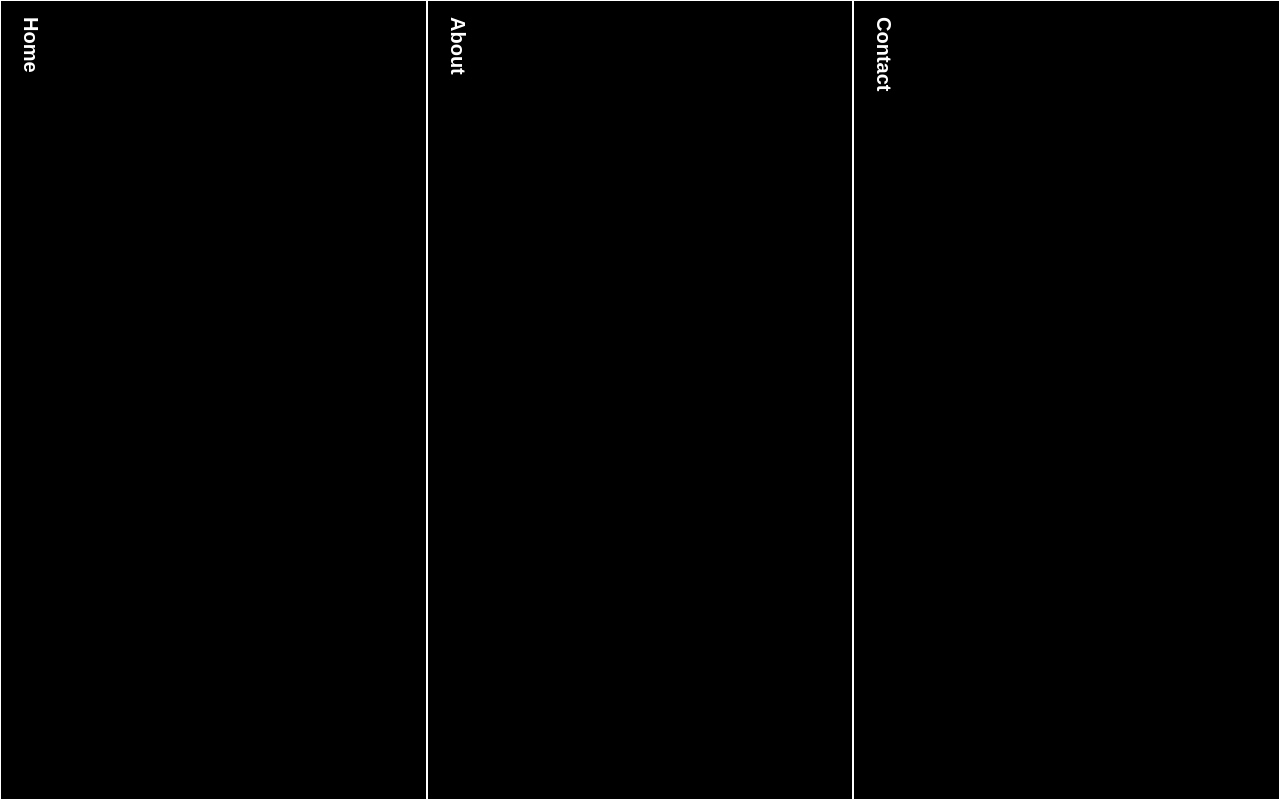
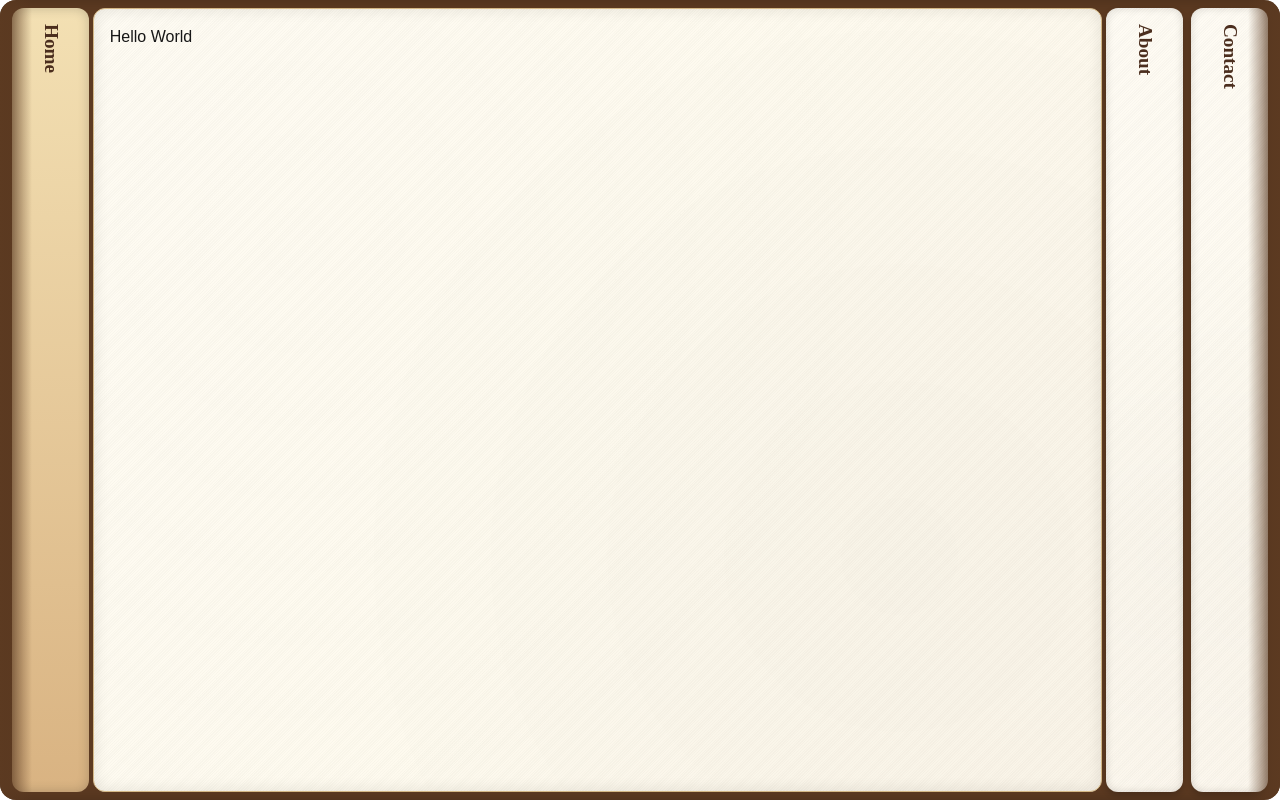
Before and after one commit to musharib130/portfolio, a Next.js app: page / in a window 1280 px wide. Built offline with nearby package versions, Linux system fonts and the light colour scheme.

Commit message:
Styling added

```diff
--- a/app/globals.css
+++ b/app/globals.css
@@ -24,8 +24,3 @@ body {
   color: var(--foreground);
   font-family: Arial, Helvetica, sans-serif;
 }
-
-.vertical-text {
-  writing-mode: vertical-rl;
-  text-orientation: mixed;
-}
--- a/components/navigation/Tabs.tsx
+++ b/components/navigation/Tabs.tsx
@@ -1,6 +1,7 @@
 "use client"
 import { useState, Fragment } from "react"
 import { motion, AnimatePresence } from "framer-motion"
+import "./tabs.css"
 
 interface TabsProps {
   tabs: string[]
@@ -8,24 +9,21 @@ interface TabsProps {
 }
 
 export default function Tabs({ tabs, children }: TabsProps) {
-  const [active, setActive] = useState<number | null>(null)
+  const [active, setActive] = useState<number>(0)
 
   const toggleTab = (index: number) => {
-    setActive(active === index ? null : index)
+    setActive(index)
   }
 
   return (
-    <div className="flex flex-row juststify-start align-stretch h-full w-full">
+    <div className="scroll-tab-container">
       {tabs.map((tab, index) => (
         <Fragment key={index}>
           <div
             onClick={() => toggleTab(index)}
-            className={`border border-white bg-black cursor-pointer
-            transition-all duration-300
-            flex items-start
-            ${active === null ? "flex-1" : "flex-none"}`}>
+            className={`scroll-tab ${active === index ? "active" : ""}`}>
             <p
-              className={`text-white vertical-text p-4 font-bold text-xl`}
+              className={`vertical-text`}
             >
               {tab}
             </p>
@@ -34,11 +32,11 @@ export default function Tabs({ tabs, children }: TabsProps) {
           {active === index && (
             <motion.div
               key={active}   // IMPORTANT: makes it a new component
-              initial={{ width: 0, opacity: 0 }}
-              animate={{ width: "100%", opacity: 1 }}
-              exit={{ width: 0, opacity: 0 }}
+              initial={{ width: 0, opacity: 0.1, padding: 0 }}
+              animate={{ width: "100%", opacity: 1, padding: "1rem" }}
+              exit={{ width: 0, opacity: 0.1, padding: 0 }}
               transition={{ duration: 0.35 }}
-              className="overflow-hidden border border-white"
+              className="overflow-hidden paper-texture rounded-lg"
             >
               {children}
             </motion.div>
--- /dev/null
+++ b/components/navigation/tabs.css
@@ -0,0 +1,102 @@
+/* Vertical text on tab edges */
+.vertical-text {
+    writing-mode: vertical-rl; /* vertical layout */
+    text-orientation: mixed; /* letters upright */
+    font-weight: bold;
+    font-size: 1.2rem;
+    color: #4b2e1e; /* dark brown letters */
+    font-family: "Cinzel", serif; /* medieval-style font if available */
+    padding: 0.5rem;
+    user-select: none;
+}
+
+/* Medieval-style paper texture for tabs and container */
+.paper-texture {
+    background-color: #fefcf7; /* base parchment color */
+    background-image:
+        repeating-linear-gradient(
+            45deg,
+            rgba(255,255,255,0.05) 0px,
+            rgba(255,255,255,0.05) 1px,
+            transparent 1px,
+            transparent 2px
+        ),
+        repeating-linear-gradient(
+            -45deg,
+            rgba(0,0,0,0.02) 0px,
+            rgba(0,0,0,0.02) 1px,
+            transparent 1px,
+            transparent 2px
+        ),
+        radial-gradient(circle at 20% 30%, rgba(255,255,255,0.03), transparent 60%),
+        radial-gradient(circle at 80% 70%, rgba(0,0,0,0.02), transparent 60%),
+        linear-gradient(120deg, rgba(255, 245, 220, 0.2) 0%, rgba(255, 240, 200, 0.2) 50%, rgba(245, 220, 180, 0.2) 100%);
+    background-size: cover;
+    border: 1px solid #d4b886; /* soft parchment border */
+    box-shadow: inset 0 0 15px rgba(0,0,0,0.1); /* depth for worn effect */
+    border-radius: 0.75rem;
+}
+
+/* Scroll container with parchment style */
+.scroll-tab-container {
+    display: flex;
+    flex-direction: row;
+    justify-content: start;
+    align-items: stretch;
+    height: 100%;
+    width: 100%;
+    overflow-x: auto;
+    overflow-y: hidden;
+    border-radius: 1rem;
+    background-color: #5c3a21; /* deep brown scroll background */
+    box-shadow: inset 0 0 15px rgba(0, 0, 0, 0.2);
+    position: relative;
+    padding: 0.5rem;
+}
+
+/* Left & Right scroll fade masks (rolled edges effect) */
+.scroll-tab-container::before,
+.scroll-tab-container::after {
+    content: "";
+    position: absolute;
+    top: 0;
+    bottom: 0;
+    width: 2rem;
+    z-index: 10;
+    pointer-events: none;
+}
+
+.scroll-tab-container::before {
+    left: 0;
+    background: linear-gradient(to right, #5c3a21 0%, rgba(92, 58, 33, 0) 100%);
+}
+
+.scroll-tab-container::after {
+    right: 0;
+    background: linear-gradient(to left, #5c3a21 0%, rgba(92, 58, 33, 0) 100%);
+}
+
+/* Individual scroll tab */
+.scroll-tab {
+    flex: 0 0 auto;
+    margin: 0 0.25rem;
+    padding: 0.5rem 1rem;
+    border-radius: 0.75rem;
+    background-color: #fefcf7;
+    background-image:
+        repeating-linear-gradient(45deg, rgba(255,255,255,0.05) 0px, rgba(255,255,255,0.05) 1px, transparent 1px, transparent 2px),
+        repeating-linear-gradient(-45deg, rgba(0,0,0,0.02) 0px, rgba(0,0,0,0.02) 1px, transparent 1px, transparent 2px),
+        radial-gradient(circle at 20% 30%, rgba(255,255,255,0.03), transparent 60%),
+        radial-gradient(circle at 80% 70%, rgba(0,0,0,0.02), transparent 60%),
+        linear-gradient(120deg, rgba(255, 245, 220, 0.15) 0%, rgba(255, 240, 200, 0.15) 50%, rgba(245, 220, 180, 0.15) 100%);
+    box-shadow: inset 0 0 8px rgba(0,0,0,0.15), 0 3px 6px rgba(0,0,0,0.2);
+    transition: all 0.3s ease;
+    cursor: pointer;
+}
+
+/* Active tab */
+.scroll-tab.active {
+    background: linear-gradient(to bottom, #f3e0b3 0%, #d9b382 100%);
+    box-shadow: inset 0 0 12px rgba(0, 0, 0, 0.2);
+    transform: rotate(0deg);
+}
```
